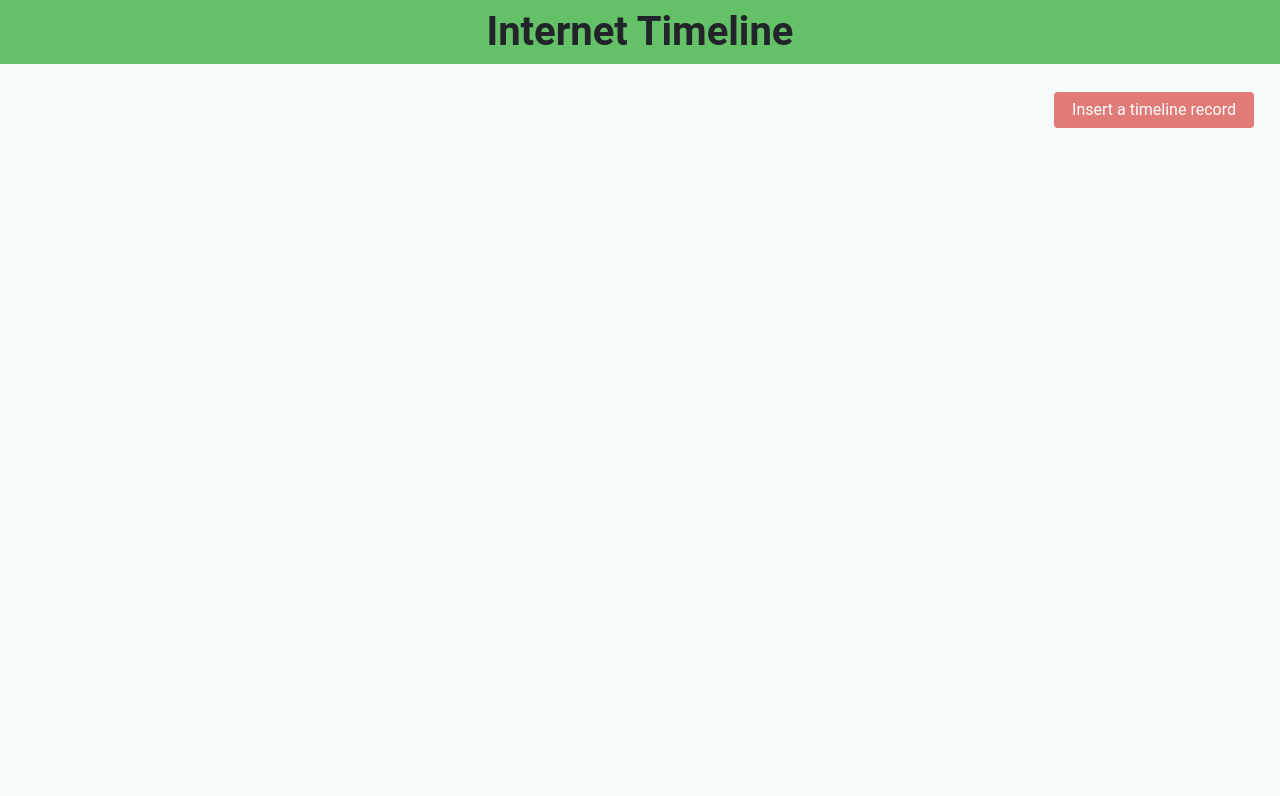
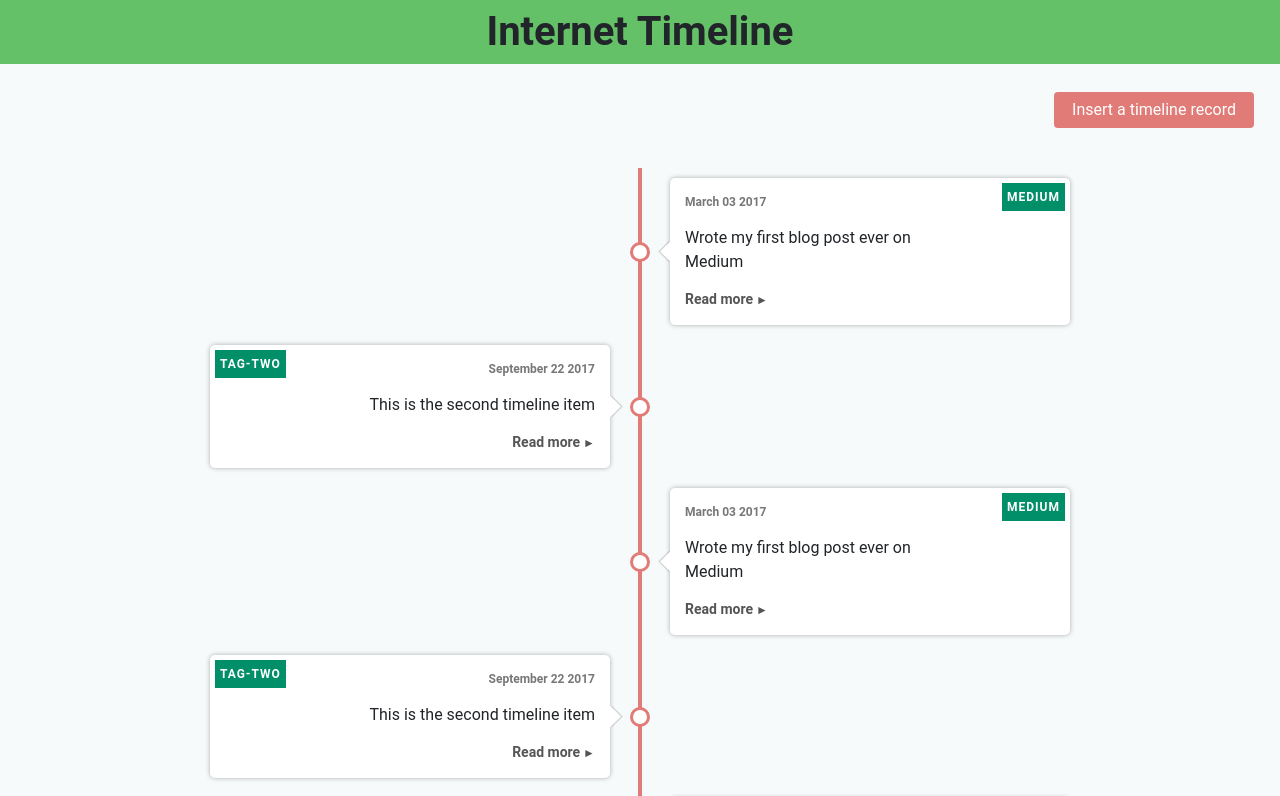
Before and after one commit to Prajwal-P/InternetTimeline, a React (Create React App) app in the folder client/: page /Dashboard in a window 1280 px wide. Shown: the top 796 px of the page. Built offline with nearby package versions, Linux system fonts and the light colour scheme.

Commit message:
added timeline component

```diff
--- a/client/src/App.css
+++ b/client/src/App.css
@@ -42,6 +42,120 @@
 .custom-btn-sec:hover, .custom-btn-sec:focus, .custom-btn-sec:active, .custom-btn-sec.active, .open >.dropdown-toggle.custom-btn-sec {
     background-color: #ac4c4b;
 }
+.timeline-container {
+	display: flex;
+	flex-direction: column;
+	position: relative;
+	margin: 40px 0;
+}
+.timeline-container::after {
+	background-color: #e17b77;
+	content: '';
+	position: absolute;
+	left: calc(50% - 2px);
+	width: 4px;
+	height: 100%;
+}
+
+.timeline-item {
+	display: flex;
+	justify-content: flex-end;
+	padding-right: 30px;
+	position: relative;
+	margin: 10px 0;
+	width: 50%;
+}
+.timeline-item:nth-child(odd) {
+	align-self: flex-end;
+	justify-content: flex-start;
+	padding-left: 30px;
+	padding-right: 0;
+}
+
+.timeline-item-content {
+	box-shadow: 0 0 5px rgba(0, 0, 0, 0.3);
+	border-radius: 5px;
+	background-color: #fff;
+	display: flex;
+	flex-direction: column;
+	align-items: flex-end;
+	padding: 15px;
+	position: relative;
+	width: 400px;
+	max-width: 70%;
+	text-align: right;
+}
+.timeline-item-content::after {
+	content: ' ';
+	background-color: #fff;
+	box-shadow: 1px -1px 1px rgba(0, 0, 0, 0.2);
+	position: absolute;
+	right: -7.5px;
+	top: calc(50% - 7.5px);
+	transform: rotate(45deg);
+	width: 15px;
+	height: 15px;
+}
+.timeline-item:nth-child(odd) .timeline-item-content {
+	text-align: left;
+	align-items: flex-start;
+}
+.timeline-item:nth-child(odd) .timeline-item-content::after {
+	right: auto;
+	left: -7.5px;
+	box-shadow: -1px 1px 1px rgba(0, 0, 0, 0.2);
+}
+
+.timeline-item-content .tag {
+	color: #fff;
+	font-size: 12px;
+	font-weight: bold;
+	top: 5px;
+	left: 5px;
+	letter-spacing: 1px;
+	padding: 5px;
+	position: absolute;
+	text-transform: uppercase;
+}
+.timeline-item:nth-child(odd) .timeline-item-content .tag {
+	left: auto;
+	right: 5px;
+}
+.timeline-item-content time {
+	color: #777;
+	font-size: 12px;
+	font-weight: bold;
+}
+.timeline-item-content p {
+	font-size: 16px;
+	line-height: 24px;
+	margin: 15px 0;
+	max-width: 250px;
+}
+.timeline-item-content a {
+	font-size: 14px;
+	font-weight: bold;
+	color: #555;
+}
+.timeline-item-content a::after {
+	content: ' ►';
+	font-size: 12px;
+}
+.timeline-item-content .circle {
+	background-color: #fff;
+	border: 3px solid #e17b77;
+	border-radius: 50%;
+	position: absolute;
+	top: calc(50% - 10px);
+	right: -40px;
+	width: 20px;
+	height: 20px;
+	z-index: 100;
+}
+.timeline-item:nth-child(odd) .timeline-item-content .circle {
+	right: auto;
+	left: -40px;
+}
 
 
 
--- a/client/src/Components/Dashboard.js
+++ b/client/src/Components/Dashboard.js
@@ -1,4 +1,5 @@
 import React, { Component } from 'react';
+import Timeline from './Timeline.js'
 
 class Dashboard extends Component {
 	constructor(props) {
@@ -11,6 +12,9 @@
 			<React.Fragment>
 				<h1 className="background-col bold text-center p-2">Internet Timeline</h1>
 				<button className="custom-btn-sec text-center insert-btn">Insert a timeline record</button>
+				<div>
+					<Timeline data={this.state.timelineData} />
+				</div>
 			</React.Fragment>
 		)
 	}
--- /dev/null
+++ b/client/src/Components/Timeline.js
@@ -0,0 +1,14 @@
+import React from 'react';
+import timelineData from '../data';
+import TimelineItem from './TimelineItem';
+
+const Timeline = () =>
+    timelineData.length > 0 && (
+        <div className="timeline-container">
+            {timelineData.map((data, idx) => (
+                <TimelineItem data={data} key={idx} />
+            ))}
+        </div>
+    );
+
+export default Timeline;
--- /dev/null
+++ b/client/src/Components/TimelineItem.js
@@ -0,0 +1,25 @@
+import React from 'react';
+
+const TimelineItem = ({ data }) => (
+    <div className="timeline-item">
+        <div className="timeline-item-content">
+            <span className="tag" style={{ background: data.category.color }}>
+                {data.category.tag}
+            </span>
+            <time>{data.date}</time>
+            <p>{data.text}</p>
+            {data.link && (
+                <a
+                    href={data.link.url}
+                    target="_blank"
+                    rel="noopener noreferrer"
+                >
+                    {data.link.text}
+                </a>
+            )}
+            <span className="circle" />
+        </div>
+    </div>
+);
+
+export default TimelineItem;
--- /dev/null
+++ b/client/src/data.js
@@ -0,0 +1,108 @@
+const timelineData = [
+    {
+        text: 'Wrote my first blog post ever on Medium',
+        date: 'March 03 2017',
+        category: {
+            tag: 'medium',
+            color: '#018f69'
+        },
+        link: {
+            url:
+            'kotharidigital.com',
+            text: 'Read more'
+        }
+    },
+    {
+        text: 'This is the second timeline item',
+        date: 'September 22 2017',
+        category: {
+            tag: 'tag-two',
+            color: '#018f69'
+        },
+        link: {
+            url:
+            'https://medium.com/@popflorin1705/javascript-coding-challenge-1-6d9c712963d2',
+            text: 'Read more'
+        }
+    },
+    {
+        text: 'Wrote my first blog post ever on Medium',
+        date: 'March 03 2017',
+        category: {
+            tag: 'medium',
+            color: '#018f69'
+        },
+        link: {
+            url:
+                'kotharidigital.com',
+            text: 'Read more'
+        }
+    },
+    {
+        text: 'This is the second timeline item',
+        date: 'September 22 2017',
+        category: {
+            tag: 'tag-two',
+            color: '#018f69'
+        },
+        link: {
+            url:
+                'https://medium.com/@popflorin1705/javascript-coding-challenge-1-6d9c712963d2',
+            text: 'Read more'
+        }
+    },
+    {
+        text: 'Wrote my first blog post ever on Medium',
+        date: 'March 03 2017',
+        category: {
+            tag: 'medium',
+            color: '#018f69'
+        },
+        link: {
+            url:
+                'kotharidigital.com',
+            text: 'Read more'
+        }
+    },
+    {
+        text: 'This is the second timeline item',
+        date: 'September 22 2017',
+        category: {
+            tag: 'tag-two',
+            color: '#018f69'
+        },
+        link: {
+            url:
+                'https://medium.com/@popflorin1705/javascript-coding-challenge-1-6d9c712963d2',
+            text: 'Read more'
+        }
+    },
+    {
+        text: 'Wrote my first blog post ever on Medium',
+        date: 'March 03 2017',
+        category: {
+            tag: 'medium',
+            color: '#018f69'
+        },
+        link: {
+            url:
+                'kotharidigital.com',
+            text: 'Read more'
+        }
+    },
+    {
+        text: 'This is the second timeline item',
+        date: 'September 22 2017',
+        category: {
+            tag: 'tag-two',
+            color: '#018f69'
+        },
+        link: {
+            url:
+                'https://medium.com/@popflorin1705/javascript-coding-challenge-1-6d9c712963d2',
+            text: 'Read more'
+        }
+    }
+]
+
+export default timelineData
```
